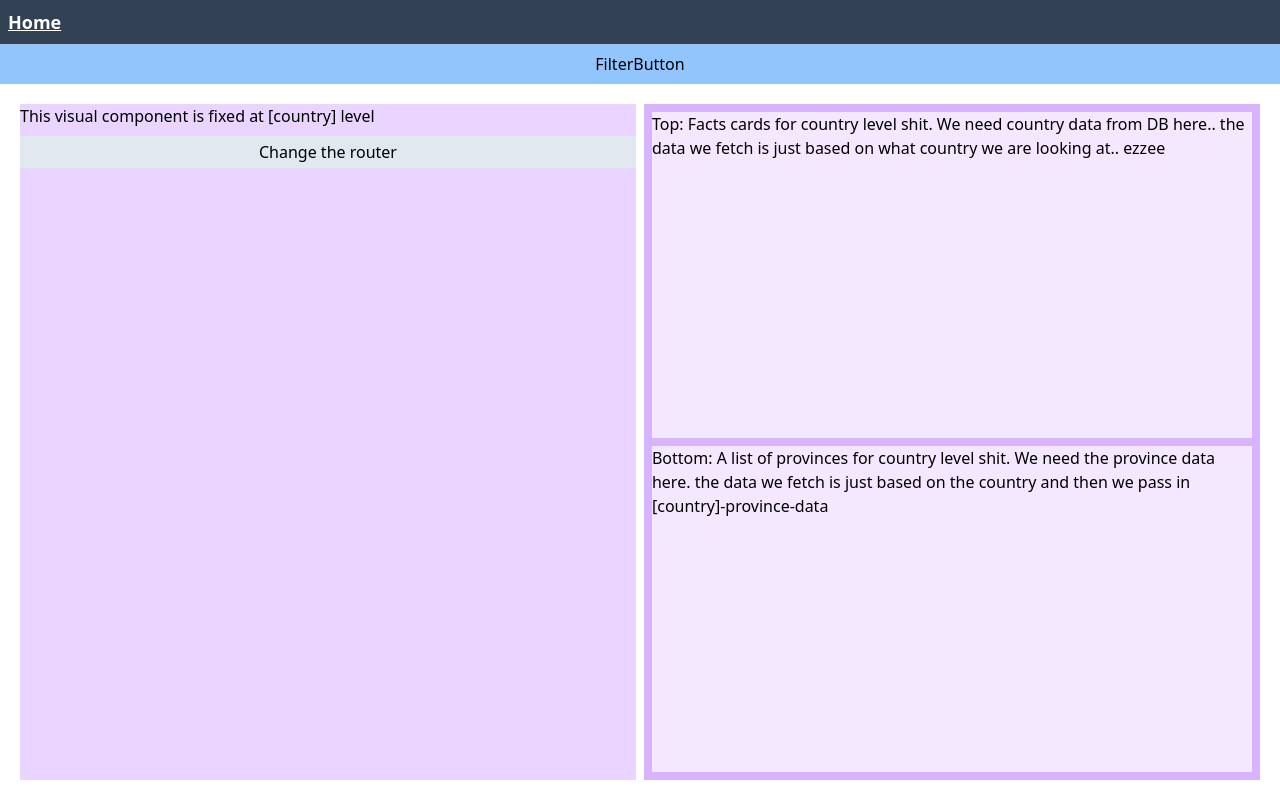
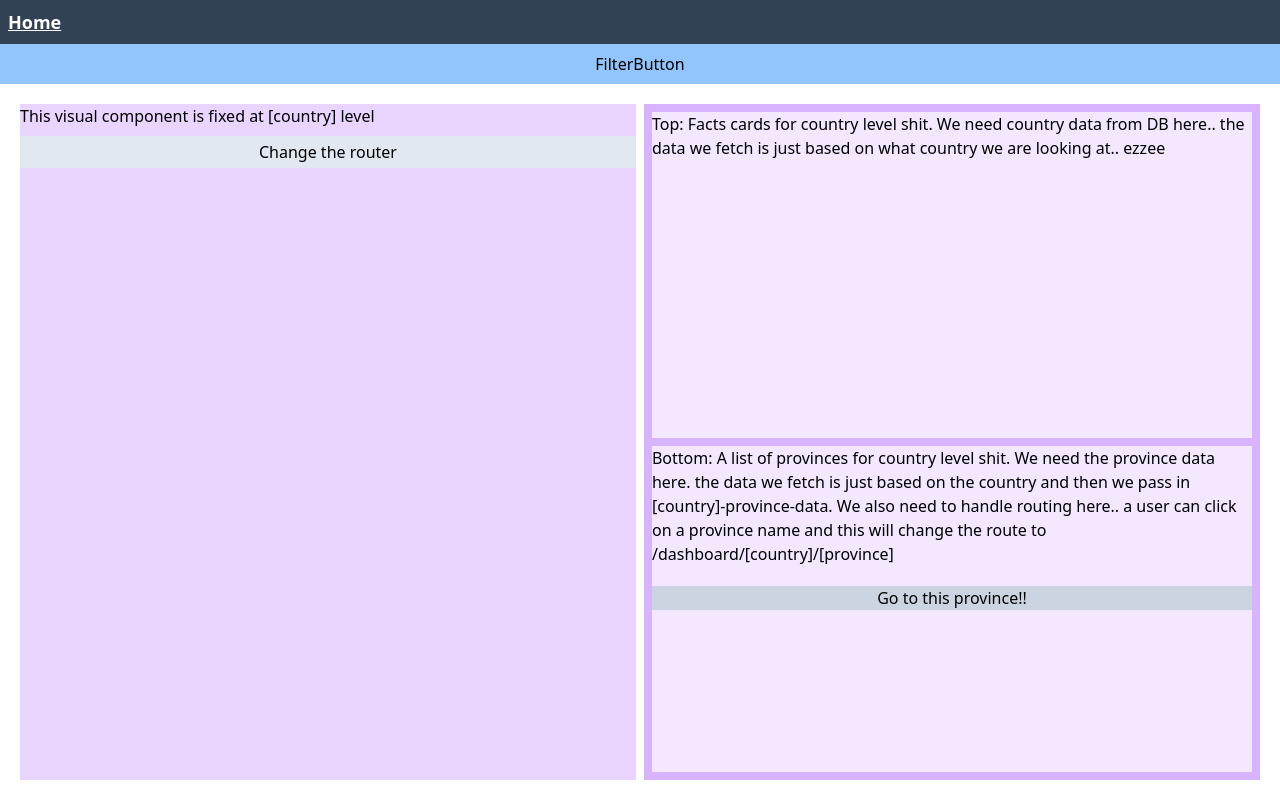
Before and after one commit to RobJJ/gpbp-ldt, a Next.js app: page /dashboard/false in a window 1280 px wide. Built offline with nearby package versions, Linux system fonts and the light colour scheme.

Commit message:
testing dynamic province page

```diff
--- /dev/null
+++ b/src/app/dashboard/[country]/[province]/page.js
@@ -0,0 +1,9 @@
+// ** note ** this is a dynamic server comp. Can fetch params and data here
+
+export default function ProvincePage() {
+  return (
+    <div className="w-1/2 h-full bg-orange-200">
+      Lets see where this route loads... does it render in the children area
+    </div>
+  );
+}
--- a/src/app/dashboard/[country]/page.js
+++ b/src/app/dashboard/[country]/page.js
@@ -1,6 +1,8 @@
-import React from "react";
+// ** note ** this is a dynamic server comp. Can fetch params and data here
 
-export default function CountryPage() {
+import CountryPageListComponent from "@/components/CountryPageListComponent";
+
+export default function CountryPage({params}) {
   return (
     <div className="w-1/2 h-full bg-purple-300 flex flex-col p-2 gap-2">
       <section className="w-full h-1/2 bg-purple-100">
@@ -8,11 +10,8 @@ export default function CountryPage() {
         here.. the data we fetch is just based on what country we are looking
         at.. ezzee
       </section>
-      <section className="w-full h-1/2 bg-purple-100">
-        Bottom: A list of provinces for country level shit. We need the province
-        data here. the data we fetch is just based on the country and then we
-        pass in [country]-province-data
-      </section>
+      {/* this should be a click component as it needs to do NAV!*/}
+      <CountryPageListComponent country={params.country} />
     </div>
   );
 }
--- /dev/null
+++ b/src/components/CountryPageListComponent.jsx
@@ -0,0 +1,24 @@
+"use client";
+import { usePathname, useSearchParams, useRouter } from "next/navigation";
+
+export default function CountryPageListComponent({ country }) {
+  const router = useRouter();
+  const pathname = usePathname();
+  const handleProvinceClick = () => {
+    router.push(`/dashboard/${country}/fartProvince`);
+  };
+  return (
+    <section className="w-full h-1/2 bg-purple-100 flex flex-col gap-5">
+      <span>
+        Bottom: A list of provinces for country level shit. We need the province
+        data here. the data we fetch is just based on the country and then we
+        pass in [country]-province-data. We also need to handle routing here.. a
+        user can click on a province name and this will change the route to
+        /dashboard/[country]/[province]
+      </span>
+      <button onClick={handleProvinceClick} className="bg-slate-300">
+        Go to this province!!
+      </button>
+    </section>
+  );
+}
```
